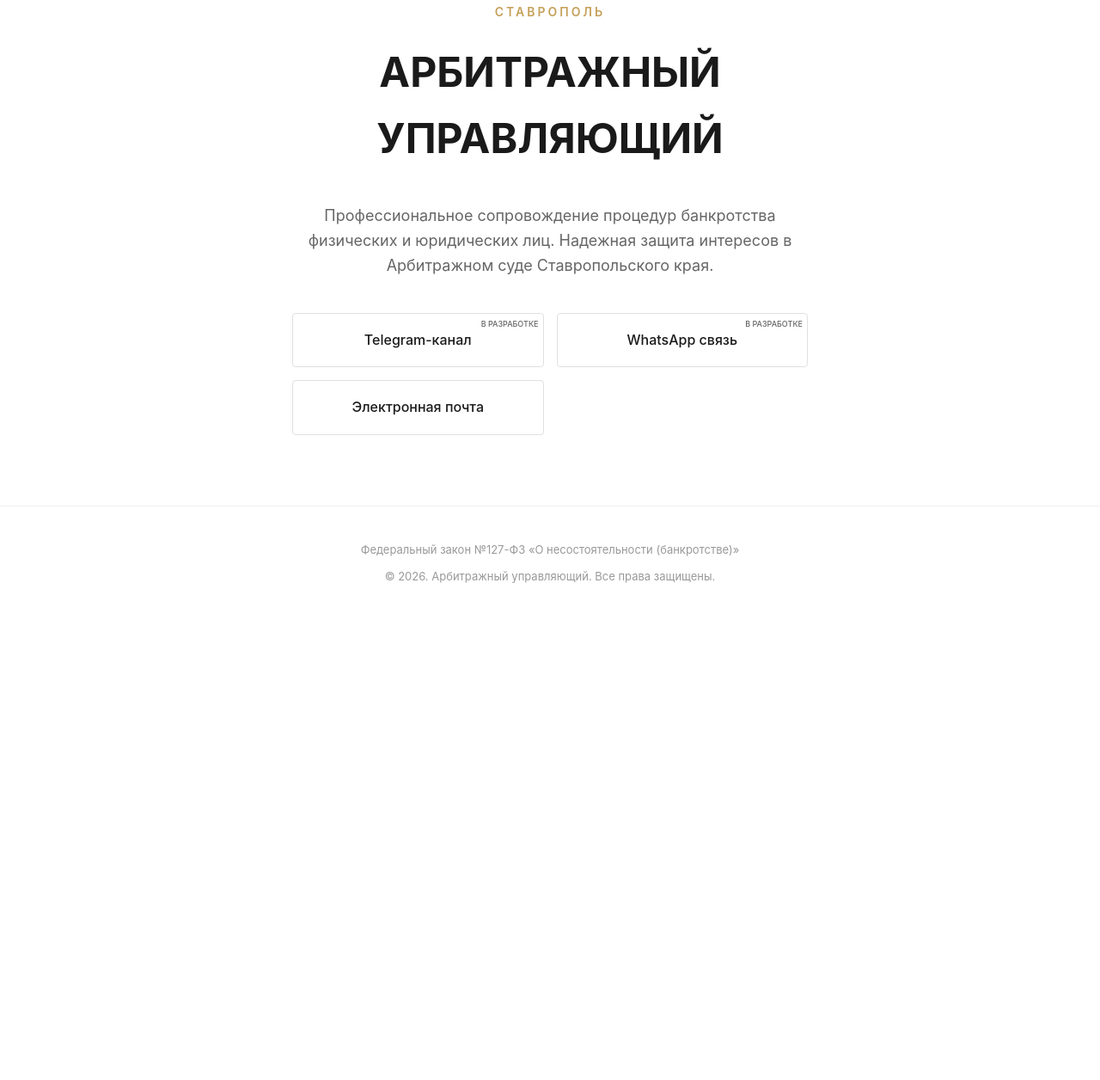
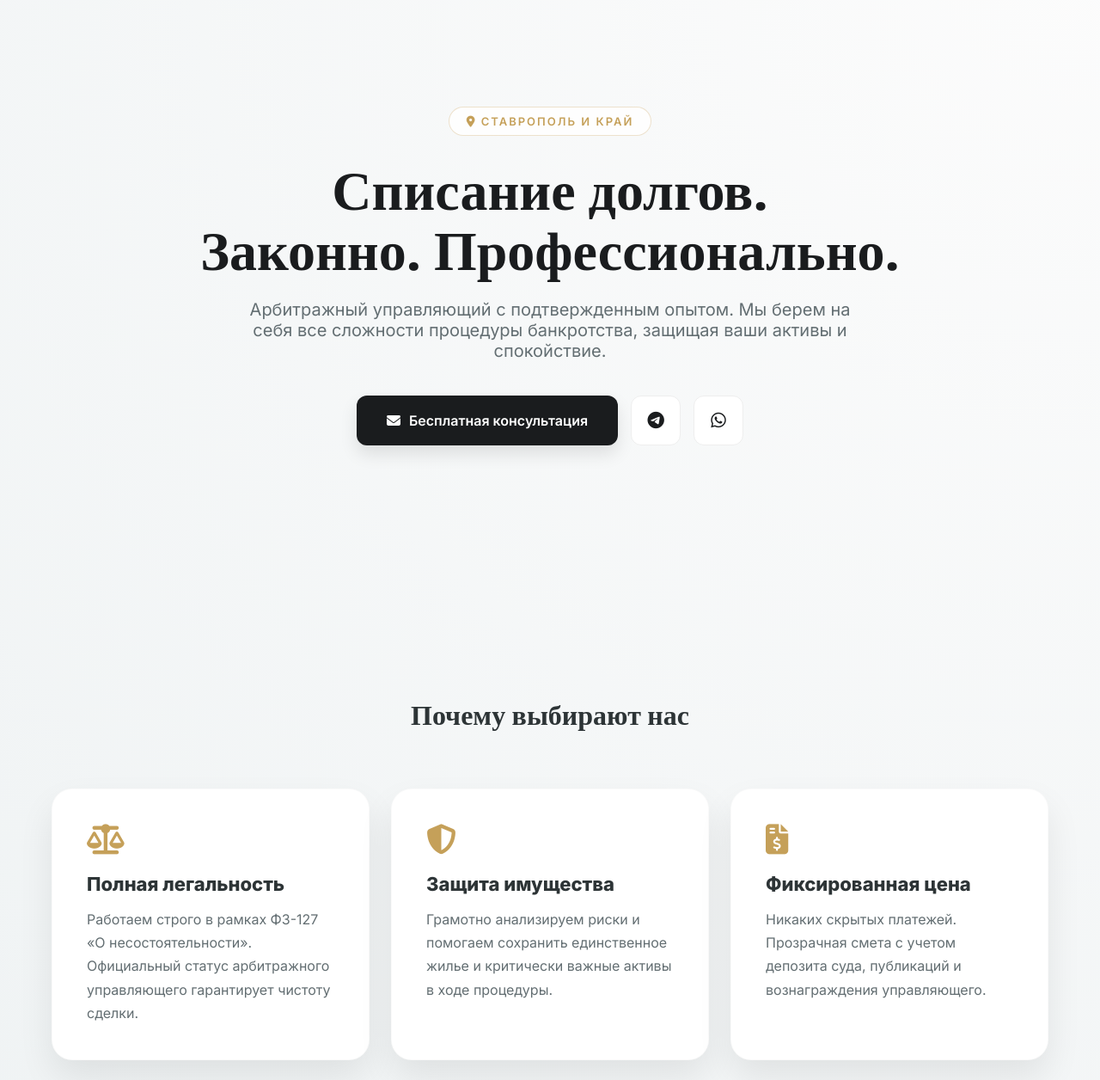
Before and after one commit to bakisyyyofficial/arbitr-stavropol, a plain HTML site: page index.html in a window 1280 px wide. Shown: the part 79-1335 px from the top of the page at 86% size. Before the commit the page ends 800 px from the top, so only its background shows below. Drawn offline with nearby package versions, Linux system fonts and the light colour scheme.

Commit message:
Update index.html

```diff
--- a/index.html
+++ b/index.html
@@ -3,135 +3,224 @@
 <head>
     <meta charset="UTF-8">
     <meta name="viewport" content="width=device-width, initial-scale=1.0">
-    <title>Арбитражный управляющий | Ставрополь</title>
+    <title>Арбитражный управляющий | Ставрополь | Банкротство</title>
+
+    <link rel="stylesheet" href="https://cdnjs.cloudflare.com/ajax/libs/font-awesome/6.4.0/css/all.min.css">
+    <link href="https://fonts.googleapis.com/css2?family=Inter:wght@300;400;600;800&family=Playfair+Display:wght@700&display=swap" rel="stylesheet">
+
     <style>
         :root {
-            --primary: #1a1a1a;
-            --accent: #c5a059; /* Золотисто-бронзовый акцент */
-            --bg: #ffffff;
-            --text-secondary: #666;
+            --primary: #1a1c1e;
+            --accent: #c5a059;
+            --glass: rgba(255, 255, 255, 0.8);
+            --text-main: #2d3436;
+            --text-dim: #636e72;
+            --shadow: 0 20px 40px rgba(0,0,0,0.08);
         }
 
+        * { box-sizing: border-box; }
+
         body {
-            font-family: 'Inter', -apple-system, BlinkMacSystemFont, sans-serif;
-            background-color: var(--bg);
-            color: var(--primary);
             margin: 0;
-            line-height: 1.6;
-            display: flex;
-            flex-direction: column;
-            min-height: 100vh;
+            font-family: 'Inter', sans-serif;
+            background: #f8f9fa;
+            color: var(--text-main);
+            overflow-x: hidden;
+            background: radial-gradient(circle at top right, #fcfcfc, #eef2f3);
         }
 
-        .content {
-            flex: 1;
+        /* Hero Секция */
+        .hero {
+            min-height: 100vh;
             display: flex;
             flex-direction: column;
             justify-content: center;
             align-items: center;
-            padding: 20px;
+            padding: 40px 20px;
             text-align: center;
-            animation: fadeIn 1.2s ease-out;
         }
 
-        @keyframes fadeIn {
-            from { opacity: 0; transform: translateY(10px); }
-            to { opacity: 1; transform: translateY(0); }
-        }
-
-        .city-tag {
+        .badge {
+            background: var(--glass);
+            backdrop-filter: blur(10px);
+            border: 1px solid rgba(197, 160, 89, 0.3);
+            padding: 8px 20px;
+            border-radius: 50px;
+            font-size: 13px;
+            letter-spacing: 2px;
+            color: var(--accent);
+            font-weight: 600;
+            margin-bottom: 25px;
             text-transform: uppercase;
-            letter-spacing: 3px;
-            font-size: 14px;
-            color: var(--accent);
-            margin-bottom: 20px;
-            font-weight: 600;
         }
 
         h1 {
-            font-size: clamp(28px, 5vw, 48px);
-            margin: 0 0 20px 0;
-            font-weight: 700;
-            max-width: 800px;
-            text-transform: uppercase;
+            font-family: 'Playfair Display', serif;
+            font-size: clamp(32px, 8vw, 64px);
+            margin: 0;
+            line-height: 1.1;
+            color: var(--primary);
         }
 
-        .description {
-            font-size: 18px;
-            color: var(--text-secondary);
-            max-width: 600px;
-            margin-bottom: 40px;
+        .subtitle {
+            font-size: clamp(16px, 3vw, 20px);
+            color: var(--text-dim);
+            max-width: 700px;
+            margin: 25px 0 40px;
         }
 
-        .contacts-grid {
-            display: grid;
-            grid-template-columns: repeat(auto-fit, minmax(200px, 1fr));
+        /* Кнопки и соцсети */
+        .cta-group {
+            display: flex;
             gap: 15px;
-            width: 100%;
-            max-width: 600px;
+            flex-wrap: wrap;
+            justify-content: center;
         }
 
-        .btn {
-            padding: 18px 30px;
-            border: 1px solid #e0e0e0;
-            border-radius: 4px;
+        .btn-main {
+            background: var(--primary);
+            color: white;
+            padding: 18px 35px;
+            border-radius: 12px;
             text-decoration: none;
+            font-weight: 600;
+            display: flex;
+            align-items: center;
+            gap: 10px;
+            transition: 0.4s cubic-bezier(0.175, 0.885, 0.32, 1.275);
+            box-shadow: 0 10px 20px rgba(0,0,0,0.1);
+        }
+
+        .btn-main:hover { transform: scale(1.05); background: #000; }
+
+        .btn-social {
+            width: 58px;
+            height: 58px;
+            display: flex;
+            align-items: center;
+            justify-content: center;
+            background: white;
+            border: 1px solid #eee;
+            border-radius: 12px;
             color: var(--primary);
-            font-weight: 500;
-            transition: all 0.3s ease;
+            text-decoration: none;
+            font-size: 20px;
+            transition: 0.3s;
+        }
+
+        .btn-social:hover { border-color: var(--accent); color: var(--accent); background: #fff; }
+
+        /* Блок Почему мы */
+        .section-title {
+            text-align: center;
+            padding: 60px 20px 20px;
+            font-family: 'Playfair Display', serif;
+            font-size: 32px;
+        }
+
+        .features {
+            display: grid;
+            grid-template-columns: repeat(auto-fit, minmax(300px, 1fr));
+            gap: 25px;
+            max-width: 1200px;
+            margin: 0 auto 100px;
+            padding: 20px;
+        }
+
+        .card {
+            background: white;
+            padding: 40px;
+            border-radius: 24px;
+            box-shadow: var(--shadow);
+            transition: 0.3s;
+            border: 1px solid rgba(0,0,0,0.02);
             position: relative;
             overflow: hidden;
         }
 
-        .btn:hover {
-            border-color: var(--accent);
+        .card:hover { transform: translateY(-10px); }
+
+        .card i {
+            font-size: 35px;
             color: var(--accent);
-            background: #fafafa;
+            margin-bottom: 20px;
+            display: block;
         }
 
-        .btn.soon::after {
-            content: 'в разработке';
-            position: absolute;
-            top: 5px;
-            right: 5px;
-            font-size: 9px;
-            color: var(--text-secondary);
-            text-transform: uppercase;
+        .card h3 { font-size: 22px; margin-bottom: 15px; }
+
+        .card p { color: var(--text-dim); line-height: 1.7; margin: 0; }
+
+        /* Адаптив под мобилки */
+        @media (max-width: 768px) {
+            .hero { padding-top: 80px; }
+            .cta-group { width: 100%; flex-direction: column; align-items: center; }
+            .btn-main { width: 100%; justify-content: center; }
+            .features { grid-template-columns: 1fr; }
+            .card { padding: 30px; }
         }
 
         footer {
-            padding: 40px 20px;
-            font-size: 13px;
-            color: #999;
-            border-top: 1px solid #f0f0f0;
+            background: #1a1c1e;
+            color: #888;
+            padding: 60px 20px;
             text-align: center;
+            font-size: 14px;
         }
 
-        /* Адаптивность для мобильных */
-        @media (max-width: 600px) {
-            .contacts-grid { grid-template-columns: 1fr; }
-        }
+        .law-info { color: #555; max-width: 800px; margin: 20px auto; font-style: italic; }
     </style>
 </head>
 <body>
 
-    <div class="content">
-        <div class="city-tag">Ставрополь</div>
-        <h1>Арбитражный управляющий</h1>
-        <p class="description">
-            Профессиональное сопровождение процедур банкротства физических и юридических лиц. Надежная защита интересов в Арбитражном суде Ставропольского края.
+    <section class="hero">
+        <div class="badge"><i class="fa-solid fa-location-dot"></i> Ставрополь и Край</div>
+        <h1>Списание долгов.<br>Законно. Профессионально.</h1>
+        <p class="subtitle">
+            Арбитражный управляющий с подтвержденным опытом. Мы берем на себя все сложности процедуры банкротства, защищая ваши активы и спокойствие.
         </p>
 
-        <div class="contacts-grid">
-            <a href="#" class="btn soon">Telegram-канал</a>
-            <a href="#" class="btn soon">WhatsApp связь</a>
-            <a href="mailto:contact@yourdomain.com" class="btn">Электронная почта</a>
+        <div class="cta-group">
+            <a href="mailto:contact@mail.ru" class="btn-main">
+                <i class="fa-solid fa-envelope"></i> Бесплатная консультация
+            </a>
+            <a href="#" class="btn-social" title="Telegram">
+                <i class="fa-brands fa-telegram"></i>
+            </a>
+            <a href="#" class="btn-social" title="WhatsApp">
+                <i class="fa-brands fa-whatsapp"></i>
+            </a>
+        </div>
+    </section>
+
+    <h2 class="section-title">Почему выбирают нас</h2>
+
+    <div class="features">
+        <div class="card">
+            <i class="fa-solid fa-scale-balanced"></i>
+            <h3>Полная легальность</h3>
+            <p>Работаем строго в рамках ФЗ-127 «О несостоятельности». Официальный статус арбитражного управляющего гарантирует чистоту сделки.</p>
+        </div>
+
+        <div class="card">
+            <i class="fa-solid fa-shield-halved"></i>
+            <h3>Защита имущества</h3>
+            <p>Грамотно анализируем риски и помогаем сохранить единственное жилье и критически важные активы в ходе процедуры.</p>
+        </div>
+
+        <div class="card">
+            <i class="fa-solid fa-file-invoice-dollar"></i>
+            <h3>Фиксированная цена</h3>
+            <p>Никаких скрытых платежей. Прозрачная смета с учетом депозита суда, публикаций и вознаграждения управляющего.</p>
         </div>
     </div>
 
     <footer>
-        <div>Федеральный закон №127-ФЗ «О несостоятельности (банкротстве)»</div>
-        <div style="margin-top: 10px;">© 2026. Арбитражный управляющий. Все права защищены.</div>
+        <div style="color: var(--accent); font-weight: 600; margin-bottom: 10px;">Арбитражный Управляющий в Ставрополе</div>
+        <div class="law-info">
+            Деятельность осуществляется в соответствии с требованиями Федерального закона от 26.10.2002 № 127-ФЗ «О несостоятельности (банкротстве)».
+        </div>
+        <div style="margin-top: 30px;">© 2026. Все права защищены. Сайт носит информационный характер.</div>
     </footer>
 
 </body>
```
